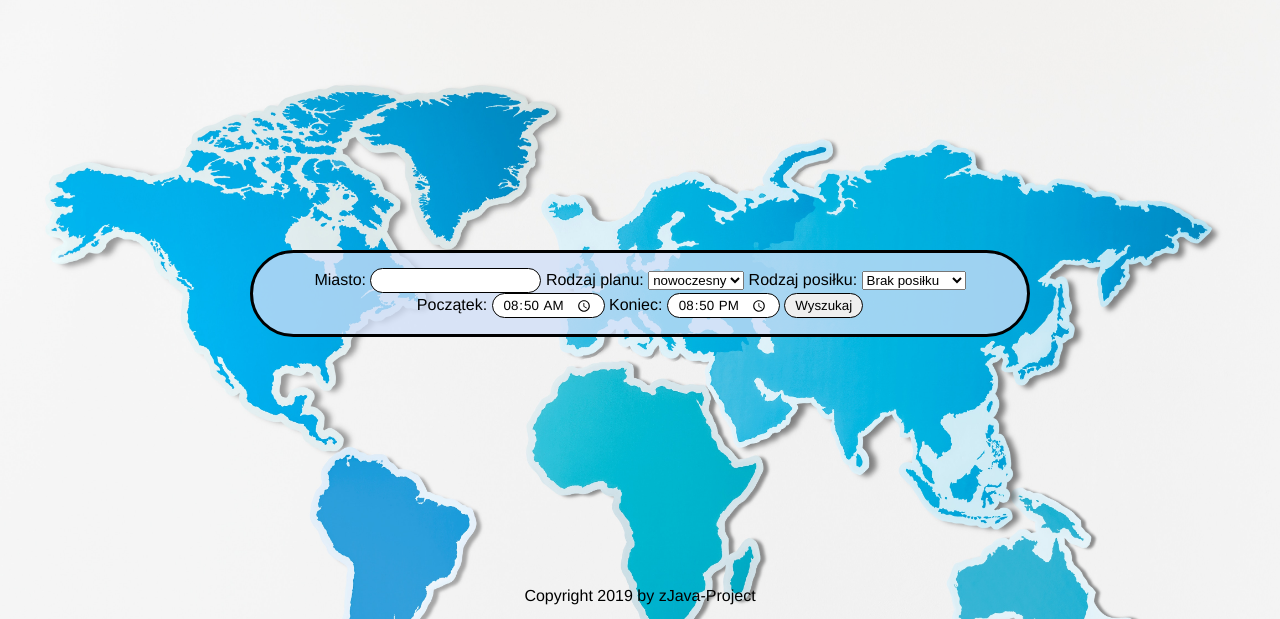
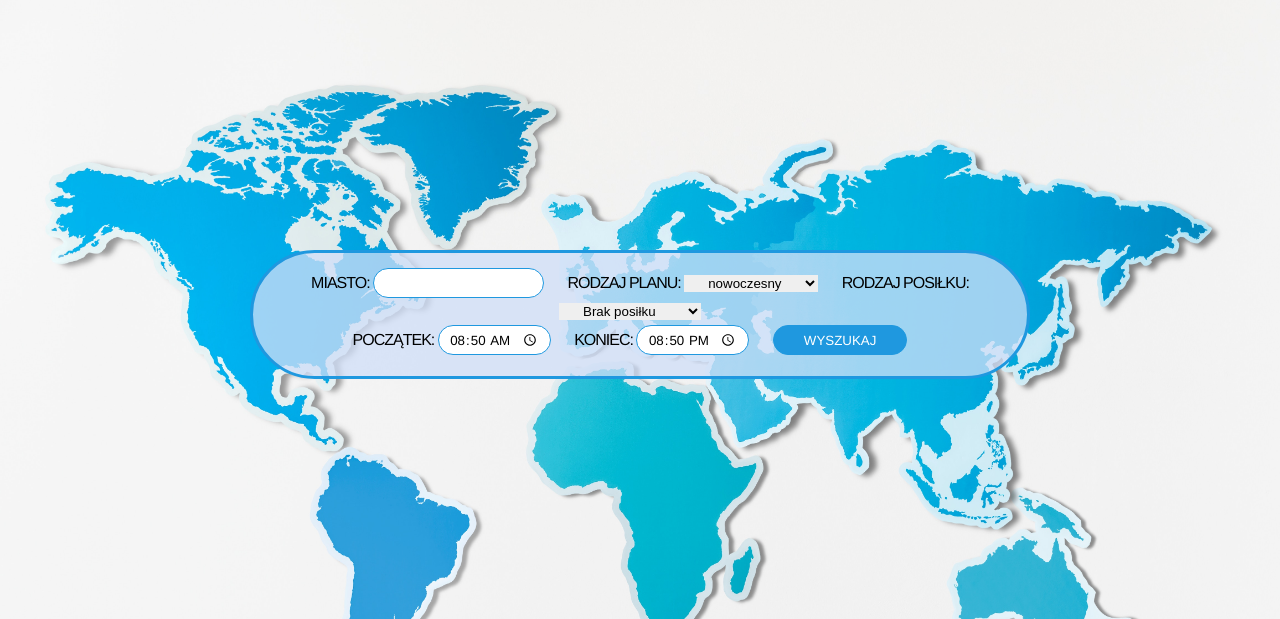
Before and after one commit to zJavaproject/BiteHack-2019, a PHP site: page / in a window 1280 px wide. Shown: the top 619 px of the page. Run offline with PHP 8.4, Linux system fonts and the light colour scheme.

Commit message:
Zmieniono style.css

```diff
--- a/style.css
+++ b/style.css
@@ -34,8 +34,7 @@ header{
 #search-box {
     margin: 250px;
     width: auto;
-    border: none;
-    border-style: solid;
+    border: solid 3px rgb(31, 152, 223);
     border-radius: 75px;
     background-color: rgba(208, 223, 247, 0.76);
     clear: both;
@@ -60,10 +59,34 @@ header{
     padding: 0;
 }
 
+form {
+    text-transform: uppercase;
+    letter-spacing: -1px;
+    text-align: center;
+}
+
 input {
-    border: 1px, solid, black;
+    border: 1px, solid, rgb(31, 152, 223);
+    margin: 0 20px 5px 0;
     border-radius: 50px;
-    height: 25px;
+    height: 30px;
     padding: 0 10px;
     font-family: Helvetica, Arial, sans-serif;
+    text-align: center;
 }
+
+input[type=submit] {
+    color: white;
+    background-color: rgb(31, 152, 223);
+    width: auto;
+    padding: 0 30px;
+    text-transform: uppercase;
+}
+
+select {
+    margin: 0 20px 5px 0;
+    border: none;
+    font-family: Arial, Helvetica, sans-serif;
+    padding: 0 20px;
+    position: relative;
+}
```
